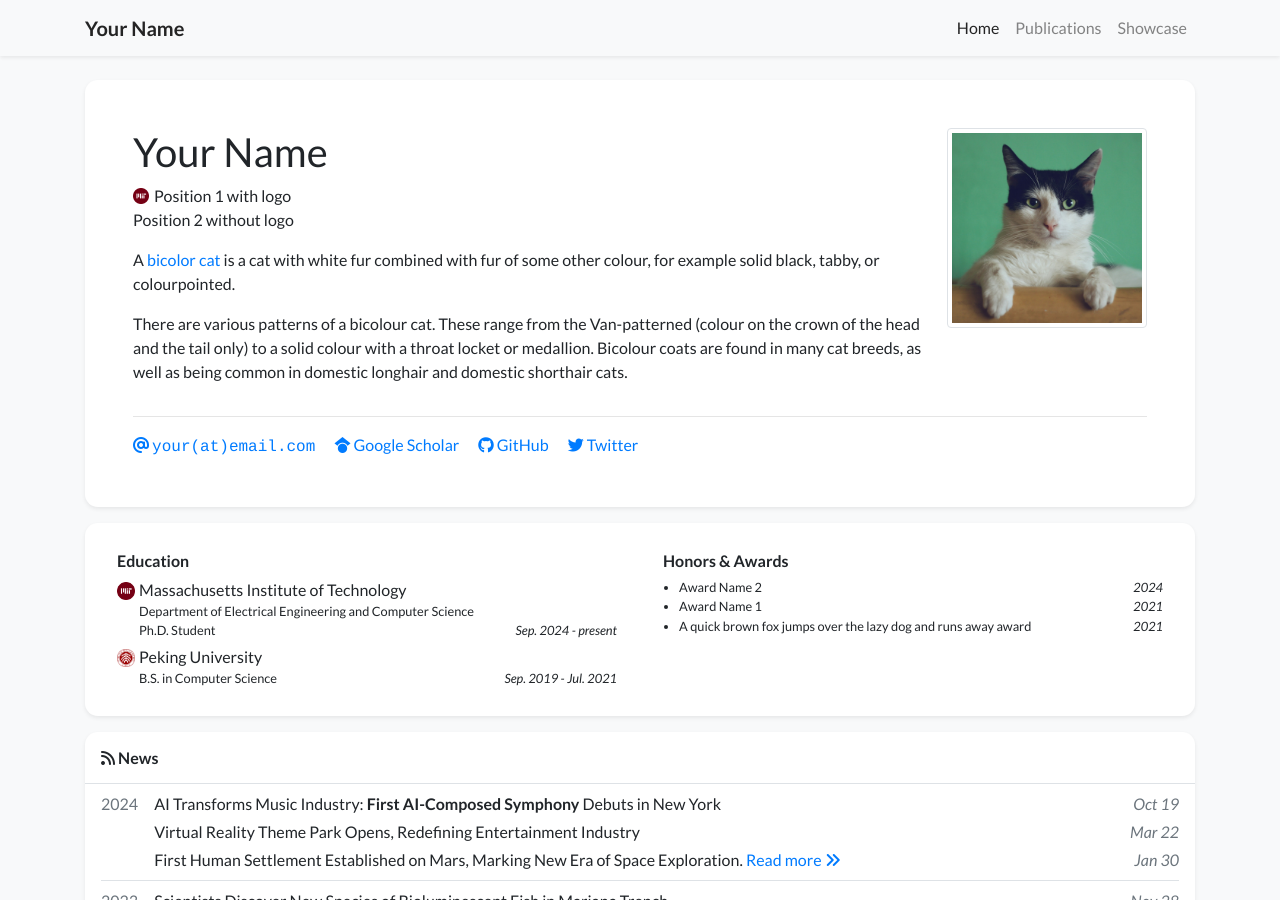
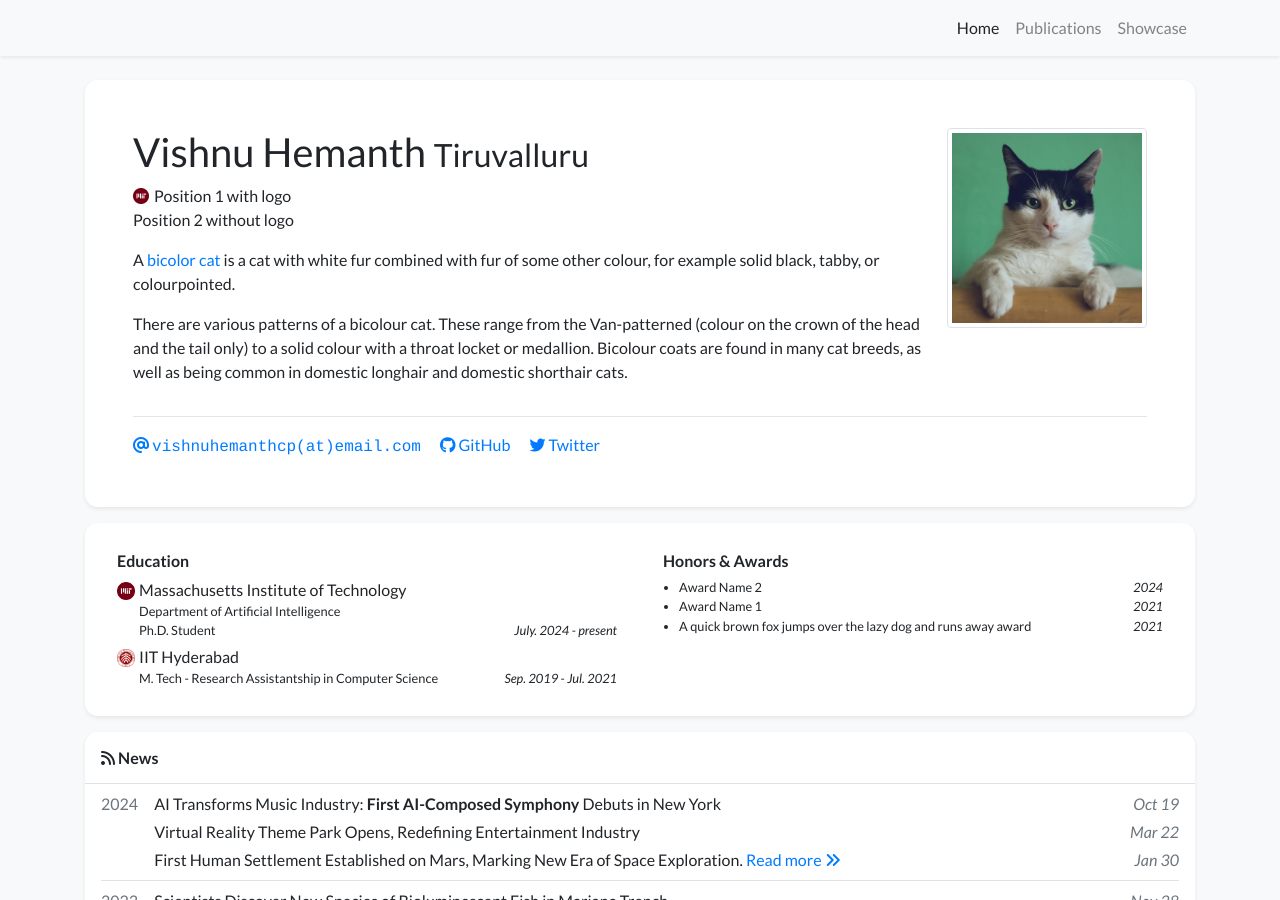
Before and after one commit to vishnuhemanth27/vishnuhemanth27.github.io, a Jekyll site: the page built from index.html, in a window 1280 px wide and 900 px high. Built offline with Jekyll 4.4.1, drawn with Linux system fonts in a browser that asks for light colours; nearby versions of some CDN libraries; a style sheet for code colours, icons or effects is not loaded.

Commit message:
Update profile.yml

```diff
--- a/_data/profile.yml
+++ b/_data/profile.yml
@@ -1,6 +1,6 @@
-primary_name: "Your Name"
-secondary_name: ""
-navbar_name: "Your Name"
+primary_name: "Vishnu Hemanth"
+secondary_name: "Tiruvalluru"
+navbar_name: ""
 
 positions:
 - logo: /assets/images/badges/MIT_Social_circle.png  # Logo is optional
@@ -8,9 +8,9 @@ positions:
 - name: Position 2 without logo
 
 
-email: "your@email.com"
+email: "vishnuhemanthcp@email.com"
 # cv_link: link-to-your-cv-file
-gscholar: xFmQpf4AAAAJ  # This is an example, replace it with your own Google Scholar ID
+#gscholar: xFmQpf4AAAAJ  # This is an example, replace it with your own Google Scholar ID
 github: your_github_id
 twitter: your_twitter_id  # Do not include the '@' symbol
 # wechat_qrcode: /assets/images/etc/wechat.jpg
@@ -38,12 +38,12 @@ education:
 - name: Massachusetts Institute of Technology
   logo: /assets/images/badges/MIT_Social_circle.png
   position: >-
-    Department of Electrical Engineering and Computer Science <br/>
+    Department of Artificial Intelligence <br/>
     Ph.D. Student
-  date: Sep. 2024 - present
-- name: Peking University
+  date: July. 2024 - present
+- name: IIT Hyderabad
   logo: /assets/images/badges/PKU_red.png
-  position: B.S. in Computer Science
+  position: M. Tech - Research Assistantship in Computer Science
   date: Sep. 2019 - Jul. 2021
 
 # experience:
```
